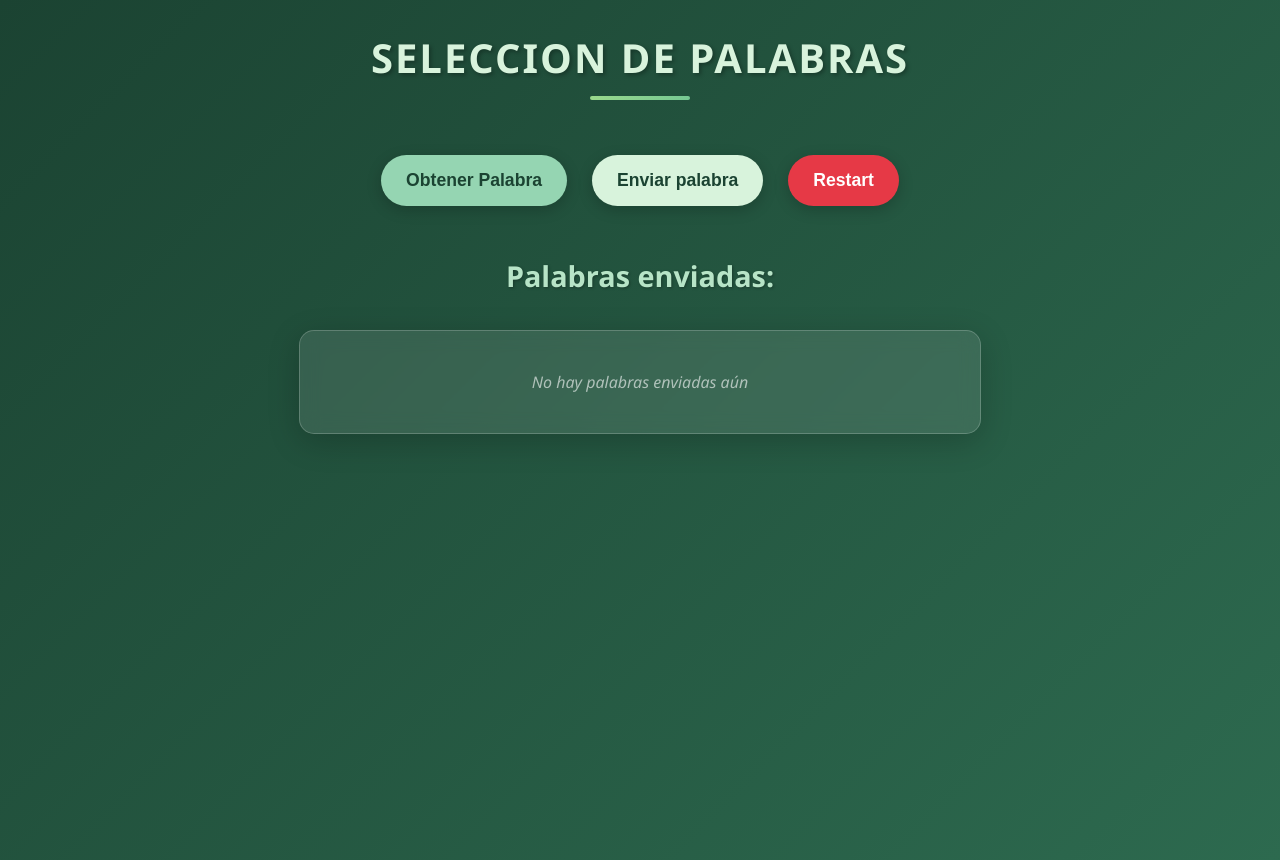
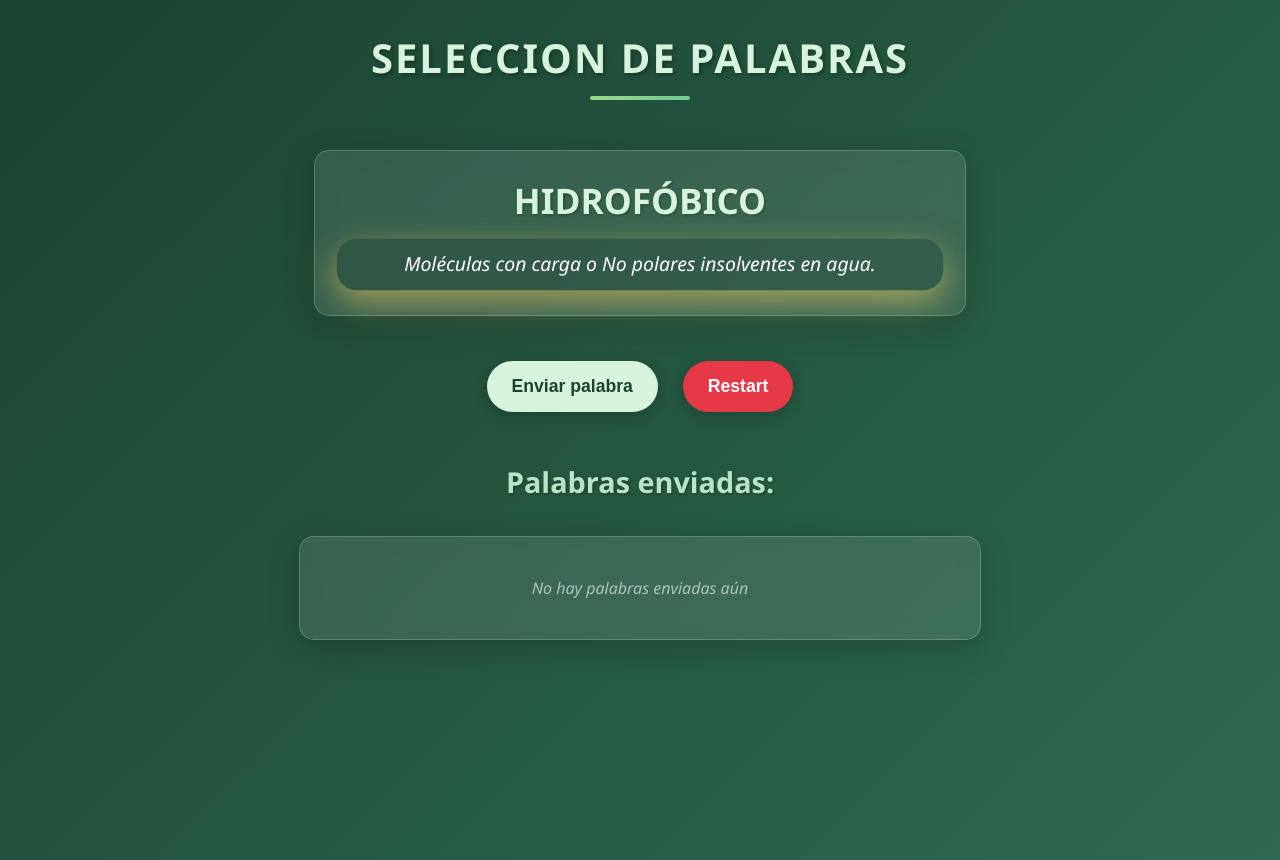
Before and after one commit to sebas3261/bingo, a React (Vite) app: page /master in a window 1280 px wide. Built offline with nearby package versions, Linux system fonts and the light colour scheme.

Commit message:
error fixed

```diff
--- a/src/pages/Master.jsx
+++ b/src/pages/Master.jsx
@@ -1,4 +1,4 @@
-import React, { useState } from "react";
+import React, { useEffect, useState } from "react";
 import { database } from "../firebase";
 import { ref, set } from "firebase/database";
 import dictionary from "../../dictionary.json";
@@ -8,6 +8,10 @@ export default function Master() {
   const [wordsLeft, setWordsLeft] = useState(Object.keys(dictionary));
   const [currentWord, setCurrentWord] = useState(null);
   const [sentWords, setSentWords] = useState([]);
+
+  useEffect(() => {
+    getRandomWord()
+  }, []);
 
 
   const sendMessage = () => {
@@ -59,6 +63,7 @@ export default function Master() {
     setSentWords([]); // 🔹 Limpiar palabras enviadas
 
     console.log("Juego reiniciado");
+    getRandomWord()
   };
 
   return (
@@ -73,8 +78,7 @@ export default function Master() {
       )}
 
       <div className="buttonContainer">
-        <button className="actionButton getWordButton" onClick={getRandomWord}>Obtener Palabra</button>
-        <button className="actionButton sendWordButton" onClick={sendMessage}>Enviar palabra</button>
+        <button className="actionButton sendWordButton" onClick={()=>{getRandomWord();sendMessage()}}>Enviar palabra</button>
         <button className="actionButton restartButton" onClick={restart}>Restart</button>
       </div>
 
```
